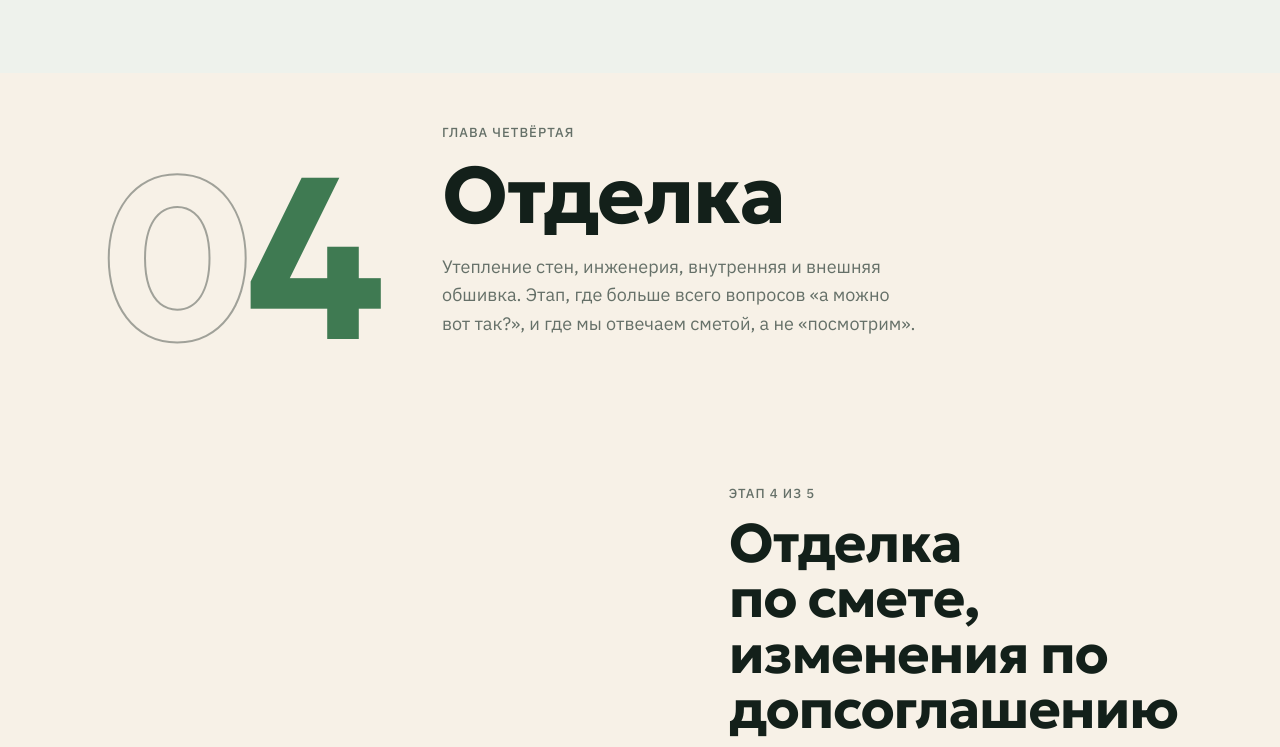
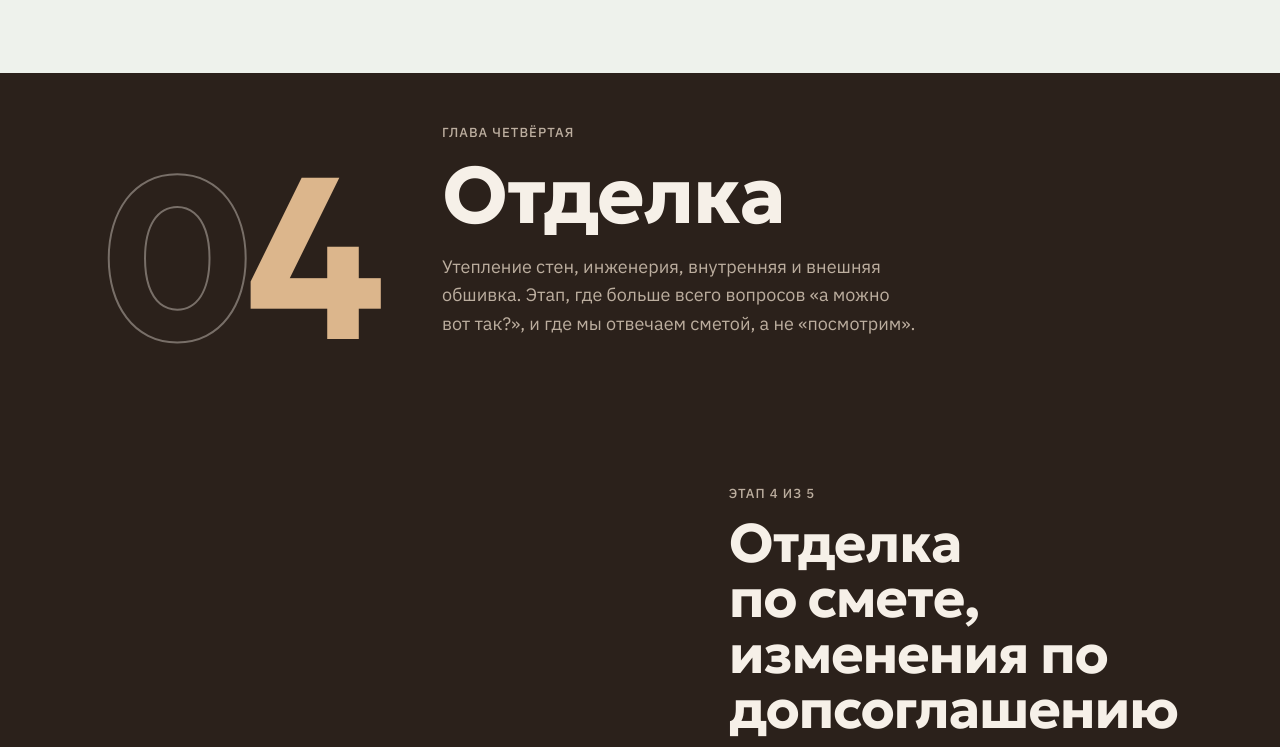
Before and after one commit to Iren167/stroiteli-svoy-dom, a plain HTML site: page index.html in a window 1280 px wide. Shown: the part 7593-8340 px from the top of the page. Drawn offline with Linux system fonts and the light colour scheme.

Commit message:
Глава Отделка: тёмный орех

```diff
--- a/index.html
+++ b/index.html
@@ -475,9 +475,9 @@
   }
 
   /* ---- «Отделка»: тёплый тёмный орех вместо тёмного леса, песочный акцент ---- */
-  .inter--dark, .chapter--dark { background: #f7f1e7; --v-ink: #13201a; --v-ink-soft: #657068; --v-surface: #ffffff; --v-accent: #3f7a52; --v-accent-ink: #f3f8f1;
-    --v-hair: color-mix(in oklab, #13201a 14%, transparent); --v-hair-strong: color-mix(in oklab, #13201a 28%, transparent); color: var(--v-ink); border-color: transparent; }
-  .inter--dark .inter__num em { color: #3f7a52; }
+  .inter--dark, .chapter--dark { background: #2b211b; --v-ink: #f6f0e8; --v-ink-soft: #bcae9f; --v-surface: #3a2e26; --v-accent: #dcb68c; --v-accent-ink: #2b211b;
+    --v-hair: color-mix(in oklab, #f6f0e8 16%, transparent); --v-hair-strong: color-mix(in oklab, #f6f0e8 32%, transparent); color: var(--v-ink); border-color: transparent; }
+  .inter--dark .inter__num em { color: #dcb68c; }
   .folio.is-dark, .folio-m.is-dark { --v-ink: #f6f0e8; --v-ink-soft: #bcae9f; --v-canvas: #2b211b; --v-accent: #dcb68c; --v-hair-strong: color-mix(in oklab, #f6f0e8 32%, transparent); }
   .folio.is-dark .folio__dot span b { color: #f6f0e8; }
   .folio.is-dark .folio__dot span { color: #bcae9f; }
```
